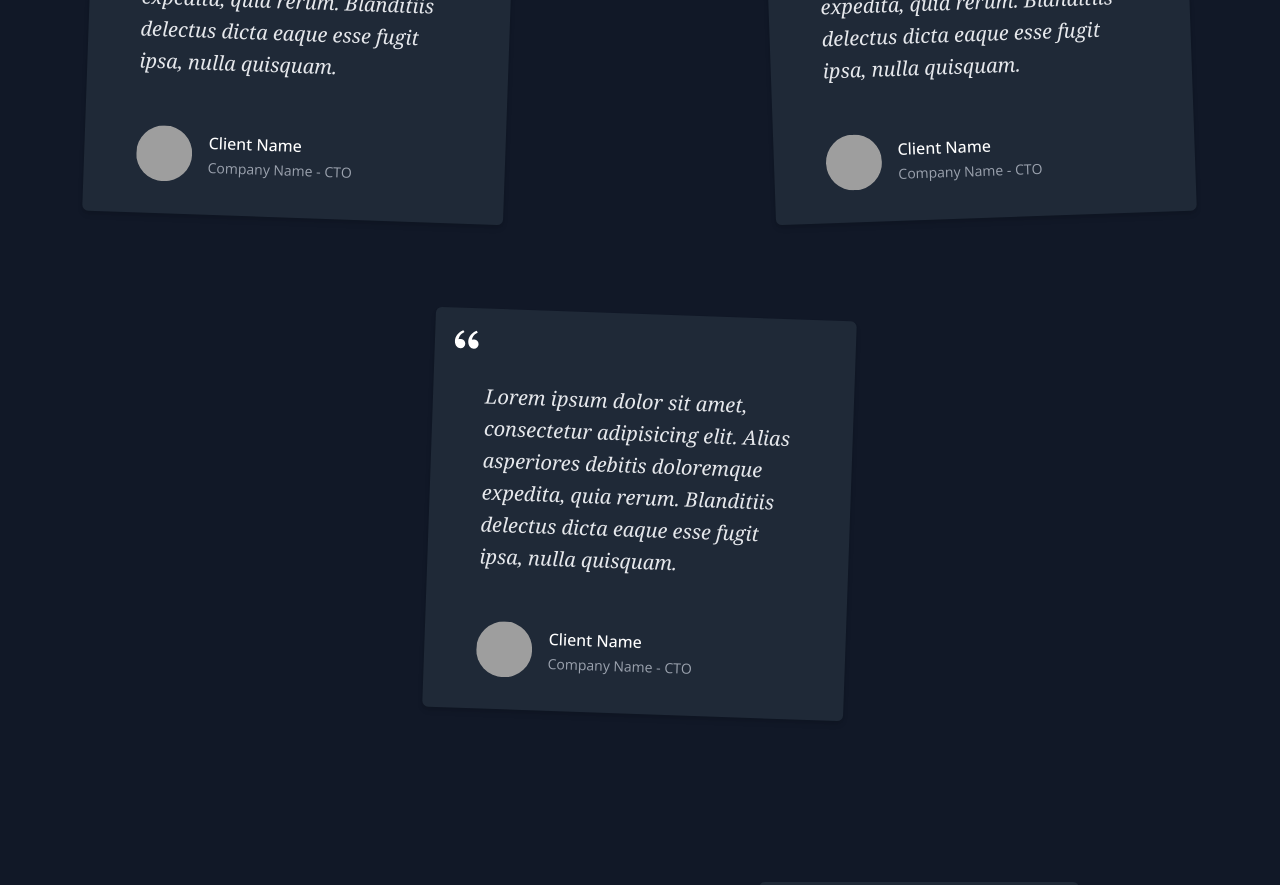
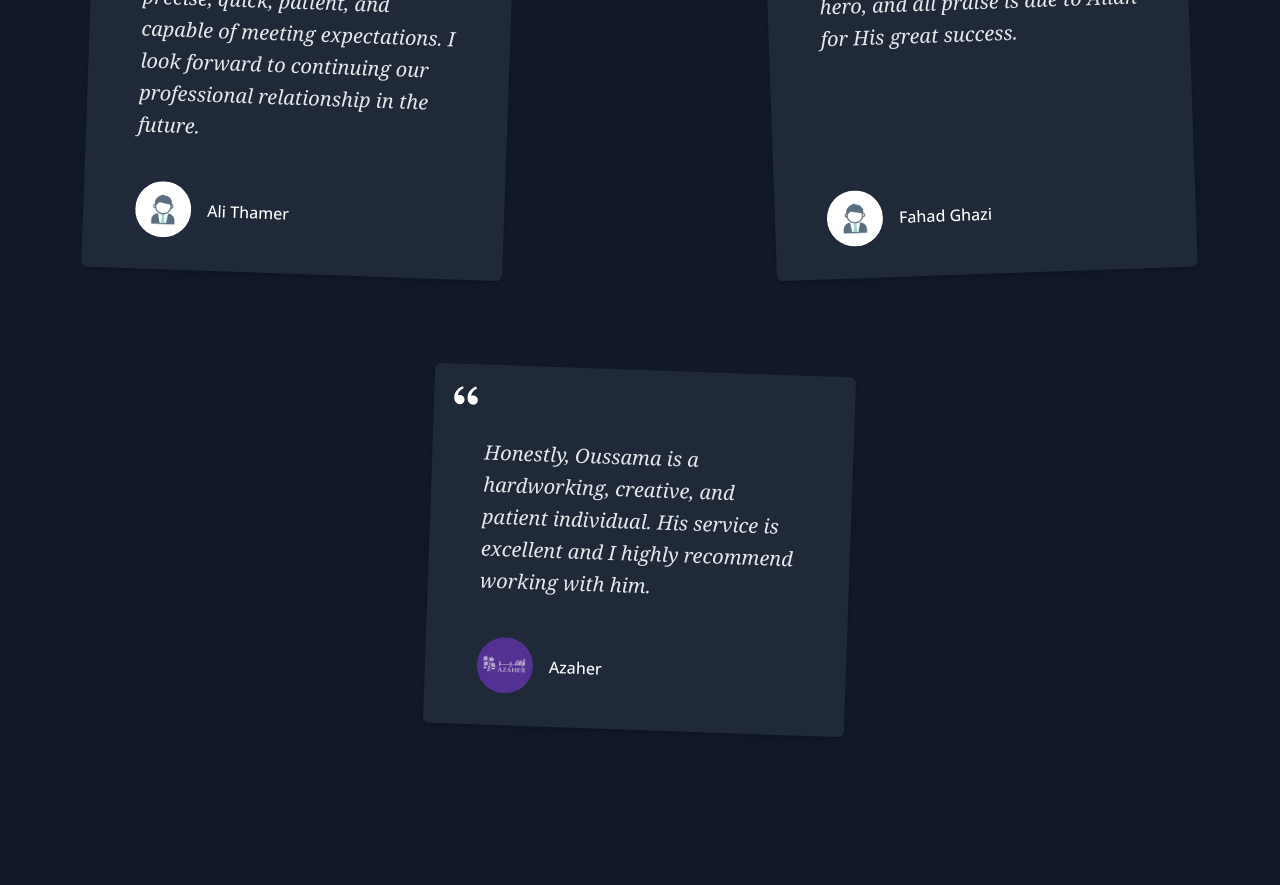
Before and after one commit to ojpro/portfolio-v2, a Next.js app: page / in a window 1280 px wide. Shown: the part 3700-4585 px from the top of the page. Built offline with nearby package versions, Linux system fonts and the light colour scheme; grey boxes are pictures that could not be loaded.

Commit message:
modified the testimonials section

```diff
--- a/src/components/partials/cards/TestimonialCard.tsx
+++ b/src/components/partials/cards/TestimonialCard.tsx
@@ -1,19 +1,21 @@
-import {RiDoubleQuotesL} from "react-icons/ri";
+import Image, { StaticImageData } from "next/image";
+import { RiDoubleQuotesL } from "react-icons/ri";
 
-export default function TestimonialCard() {
+export default function TestimonialCard(props: { feedback: string, picture: StaticImageData, name: string }) {
     return (
         <>
             {/* <> Card </> */}
             <li className="p-4 relative bg-gray-800 w-10/12 md:w-1/2 lg:w-1/3 rounded-md shadow-md mx-auto even:-rotate-2 odd:rotate-2">
                 <RiDoubleQuotesL className="absolute top-4 left-4 w-8 h-8"></RiDoubleQuotesL>
-                <div className="py-4 px-9">
-                    <p className="py-10 italic text-xl font-serif text-gray-200 leading-8">Lorem ipsum dolor sit amet, consectetur adipisicing elit. Alias asperiores debitis doloremque expedita, quia rerum. Blanditiis delectus dicta eaque esse fugit ipsa, nulla quisquam.</p>
-                    <div className="flex flex-row justify-start items-center gap-4 mt-2">
-                        <img src="https://source.unsplash.com/random/200x200/?person"
-                             className="rounded-full w-14 h-14" alt=""/>
+                <div className="py-4 px-9 min-h-full flex flex-col">
+                    <p className="py-10 italic text-xl font-serif text-gray-200 leading-8">
+                        {props.feedback}
+                    </p>
+                    <div className="flex flex-row justify-start items-center gap-4 mt-auto">
+                        <Image src={props.picture}
+                            className="rounded-full w-14 h-14" alt="Azaher" />
                         <div className="">
-                            <h3 className="font-medium text-md">Client Name</h3>
-                            <span className="font-normal text-sm text-gray-400">Company Name - CTO </span>
+                            <h3 className="font-medium text-md">{props.name}</h3>
                         </div>
                     </div>
                 </div>
--- a/src/components/partials/sections/Testimonials.tsx
+++ b/src/components/partials/sections/Testimonials.tsx
@@ -1,17 +1,21 @@
 import TestimonialCard from "../cards/TestimonialCard";
+import AzaherPicture from "@/../public/images/clients/azaher.jpg";
+import NotFound from "@/../public/images/clients/404.jpg";
 
 export default function Testimonials() {
     return (
         <>
             <a href="#" id="testimonials"></a>
             <section className="py-28">
-                <h2 className="text-5xl font-bold text-center mb-20 mt-10">What People Says?</h2>
+                <h2 className="text-5xl font-bold text-center mb-20 mt-10 max-h-fit">What People Says?</h2>
                 {/* <> Cards </> */}
                 <div>
                     <ul className="p-2 flex flex-row flex-wrap gap-24">
-                        <TestimonialCard></TestimonialCard>
-                        <TestimonialCard></TestimonialCard>
-                        <TestimonialCard></TestimonialCard>
+                        <TestimonialCard feedback="I have had the pleasure of working with Brother Oussama and have found him to be highly precise, quick, patient, and capable of meeting expectations. I look forward to continuing our professional relationship in the future." name="Ali Thamer" picture={NotFound}></TestimonialCard>
+
+                        <TestimonialCard feedback="With utmost respect, we feel immense pride in possessing an outstanding and distinguished hero, and all praise is due to Allah for His great success." name="Fahad Ghazi" picture={NotFound}></TestimonialCard>
+
+                        <TestimonialCard feedback="Honestly, Oussama is a hardworking, creative, and patient individual. His service is excellent and I highly recommend working with him." name="Azaher" picture={AzaherPicture}></TestimonialCard>
                     </ul>
                 </div>
             </section>
```
